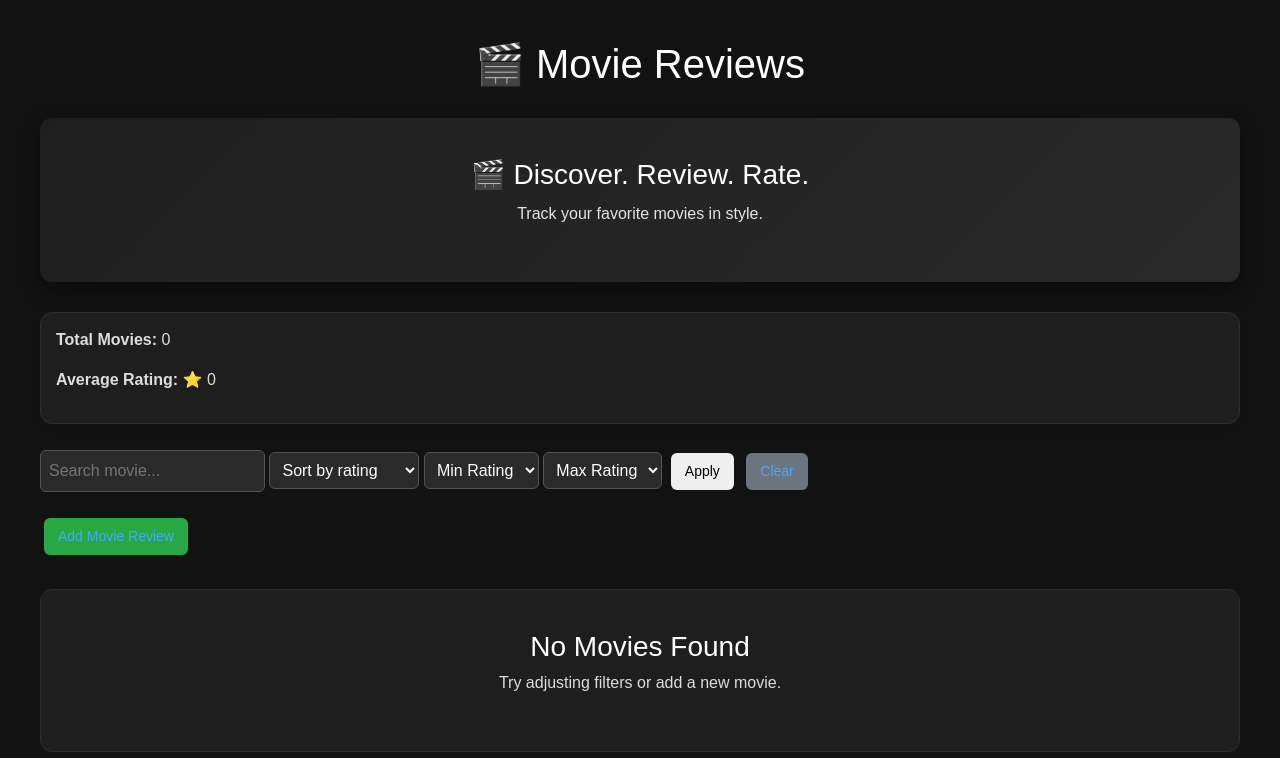
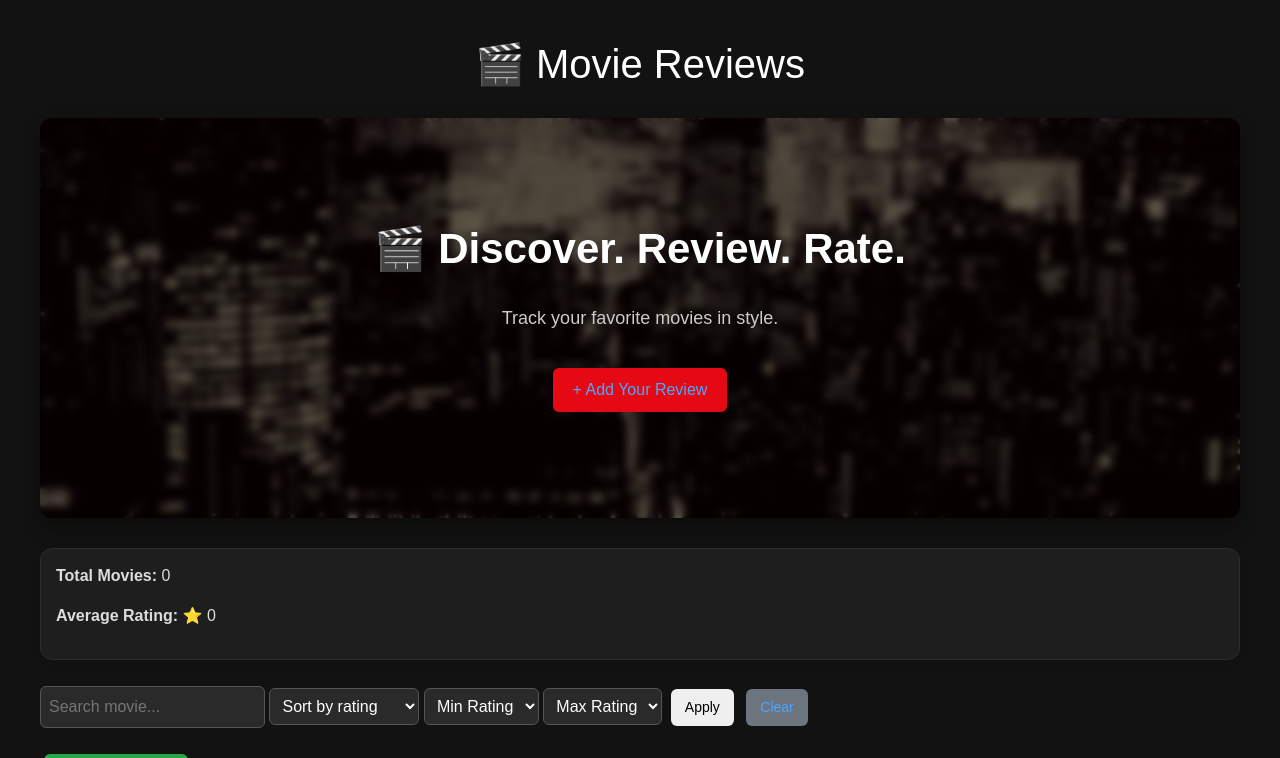
Before and after one commit to wwwatchara2707-2549/movie-review-flask, a Flask app: page / in a window 1280 px wide. Shown: the top 758 px of the page. Run offline with Flask 3, Linux system fonts and the light colour scheme; data that the repository does not hold is empty.

Commit message:
Add cinematic blurred background hero section

```diff
--- a/static/style.css
+++ b/static/style.css
@@ -498,3 +498,58 @@ body.dark-mode a:hover {
 body.dark-mode .text-muted {
     color: #aaaaaa !important;
 }
+
+/* ===== CINEMATIC HERO ===== */
+
+.hero-section {
+    position: relative;
+    height: 400px;
+    background: url("../static/background.jpg") center/cover no-repeat;
+    display: flex;
+    align-items: center;
+    justify-content: center;
+    overflow: hidden;
+}
+
+/* ทำ layer มืดทับภาพ */
+.hero-section::before {
+    content: "";
+    position: absolute;
+    inset: 0;
+    background: rgba(0, 0, 0, 0.6);
+    backdrop-filter: blur(4px);
+}
+
+/* เนื้อหาด้านใน */
+.hero-overlay {
+    position: relative;
+    text-align: center;
+    color: white;
+    z-index: 2;
+}
+
+.hero-overlay h1 {
+    font-size: 42px;
+    font-weight: bold;
+}
+
+.hero-overlay p {
+    font-size: 18px;
+    margin-top: 10px;
+    color: #cccccc;
+}
+
+.hero-btn {
+    display: inline-block;
+    margin-top: 20px;
+    padding: 10px 20px;
+    background: #e50914;
+    color: white;
+    border-radius: 6px;
+    text-decoration: none;
+    transition: 0.3s;
+}
+
+.hero-btn:hover {
+    background: #b20710;
+}
--- a/templates/index.html
+++ b/templates/index.html
@@ -13,9 +13,14 @@
 <body class="dark-mode">
 
 <h1>🎬 Movie Reviews</h1>
-<div class="hero-section text-center">
-    <h2>🎬 Discover. Review. Rate.</h2>
-    <p>Track your favorite movies in style.</p>
+<div class="hero-section">
+    <div class="hero-overlay">
+        <h1>🎬 Discover. Review. Rate.</h1>
+        <p>Track your favorite movies in style.</p>
+        <a href="{{ url_for('add_movie') }}" class="hero-btn">
+            + Add Your Review
+        </a>
+    </div>
 </div>
 
 
```
Also changed, not shown: static/background.jpg (added).
